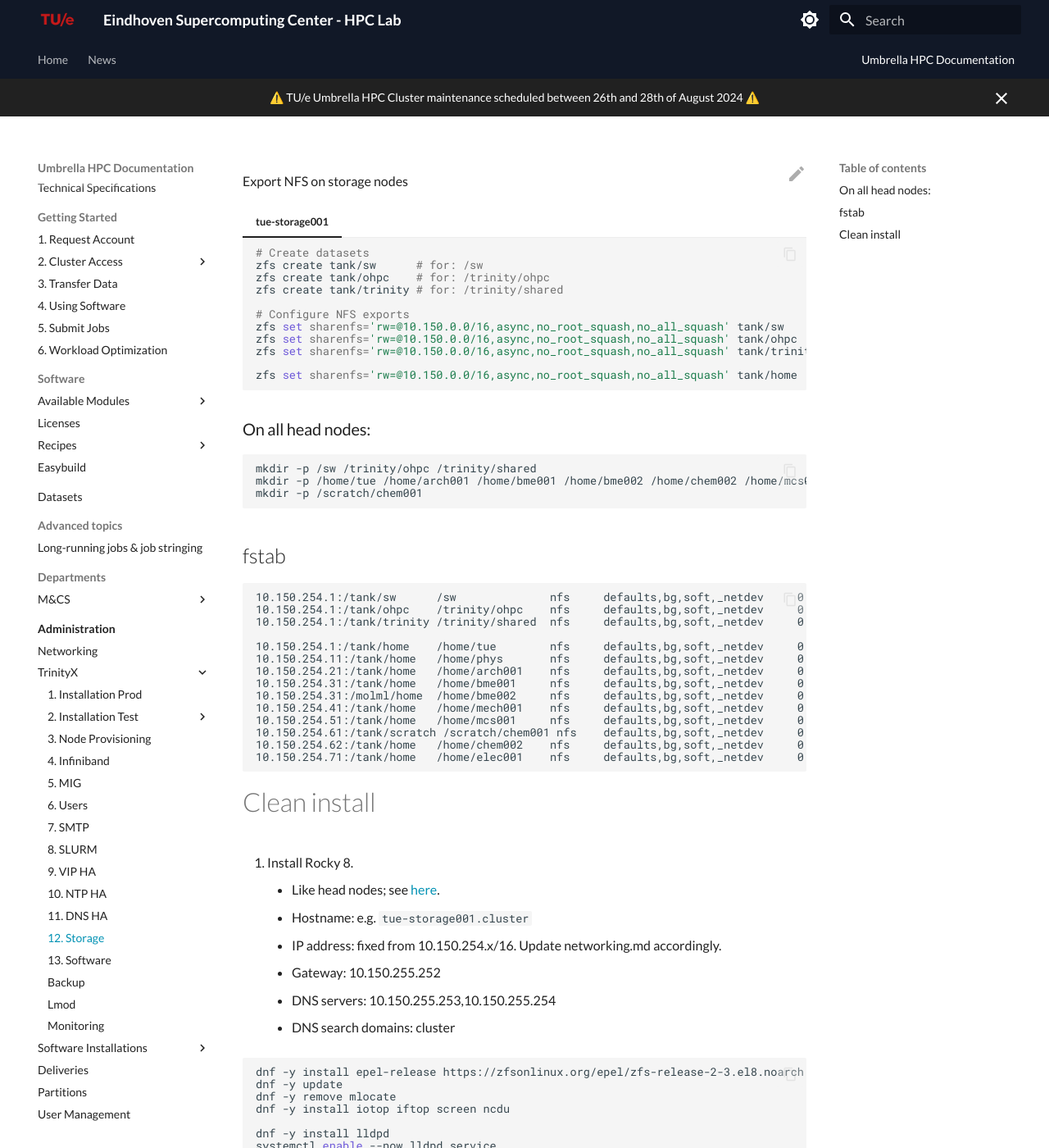
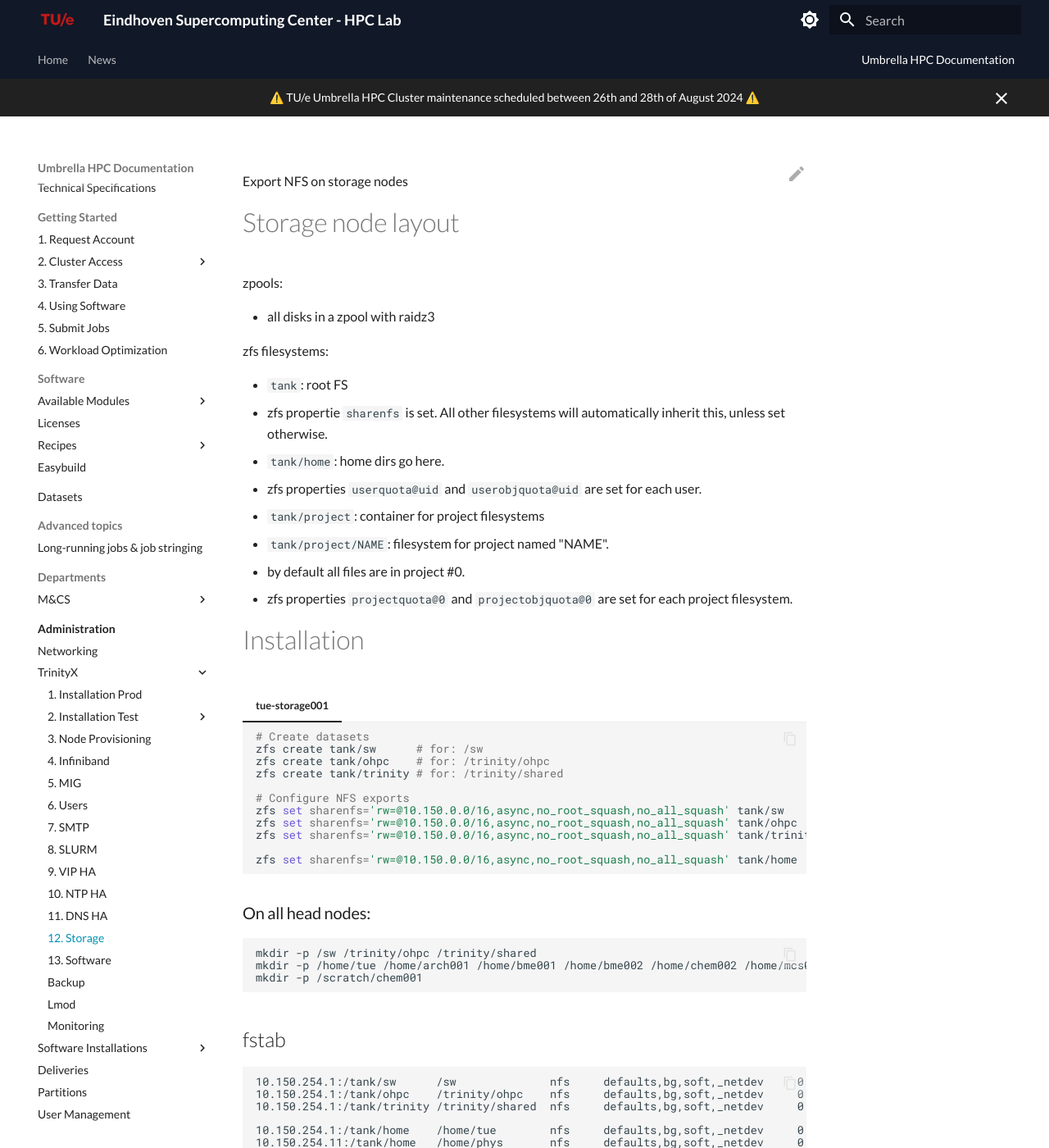
Before and after one commit to gferhpc/supercomputing.tue.nl, an MkDocs documentation site: the page built from pages/documentation/administration/trinityx/storage.md, in a window 1280 px wide and 1400 px high. Shown: the whole window at 82% size. Built offline with MkDocs 1.6.1 and Material for MkDocs 9.7.7, drawn with Linux system fonts in a browser that asks for light colours; some of the changed text lies outside the part shown.

Commit message:
docs: admin: trix: storage: describe storage node layout

````diff
--- a/pages/documentation/administration/trinityx/storage.md
+++ b/pages/documentation/administration/trinityx/storage.md
@@ -1,4 +1,23 @@
 Export NFS on storage nodes
+
+# Storage node layout
+
+zpools:
+
+* all disks in a zpool with raidz3
+
+zfs filesystems:
+
+* `tank`: root FS
+   * zfs propertie `sharenfs` is set. All other filesystems will automatically inherit this, unless set otherwise.
+* `tank/home`: home dirs go here.
+   * zfs properties `userquota@uid` and `userobjquota@uid` are set for each user.
+* `tank/project`: container for project filesystems
+* `tank/project/NAME`: filesystem for project named "NAME".
+   * by default all files are in project #0.
+   * zfs properties `projectquota@0` and `projectobjquota@0` are set for each project filesystem.
+
+# Installation
 
 === "tue-storage001"
 
@@ -65,6 +84,15 @@
 systemctl enable --now nfs-server.service
 firewall-cmd --add-service={nfs,nfs3,mountd,rpc-bind} --permanent
 reboot
-
+```
+For existing nodes:
+```shell
 zpool import -f tank
 ```
+For new nodes:
+```shell
+zfs create -o sharenfs='rw=@10.150.0.0/16,async,no_root_squash,no_all_squash' tank
+zfs create tank/home
+zfs create tank/project
+zfs create -o sharenfs=off tank/archive
+```
````
